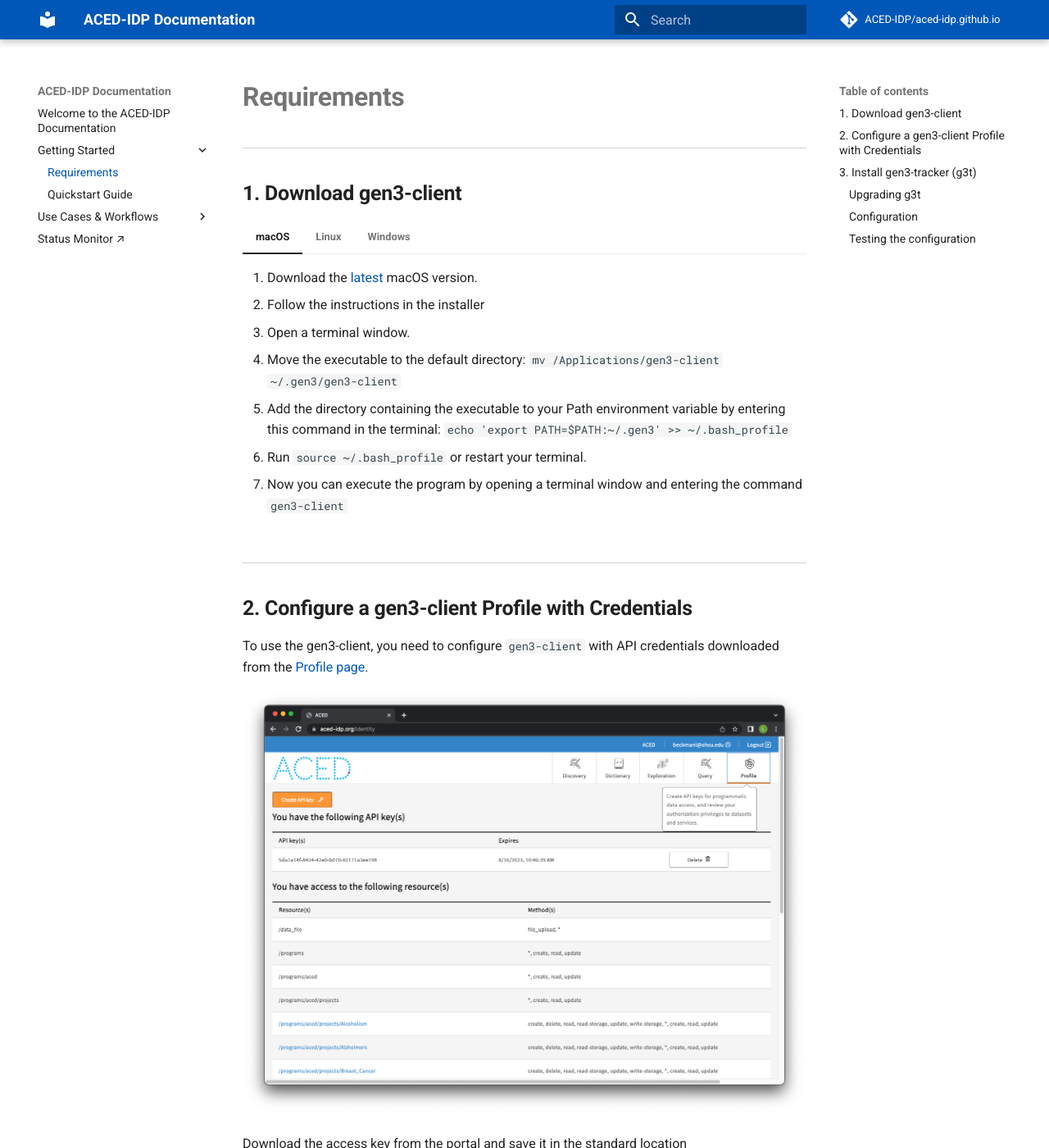
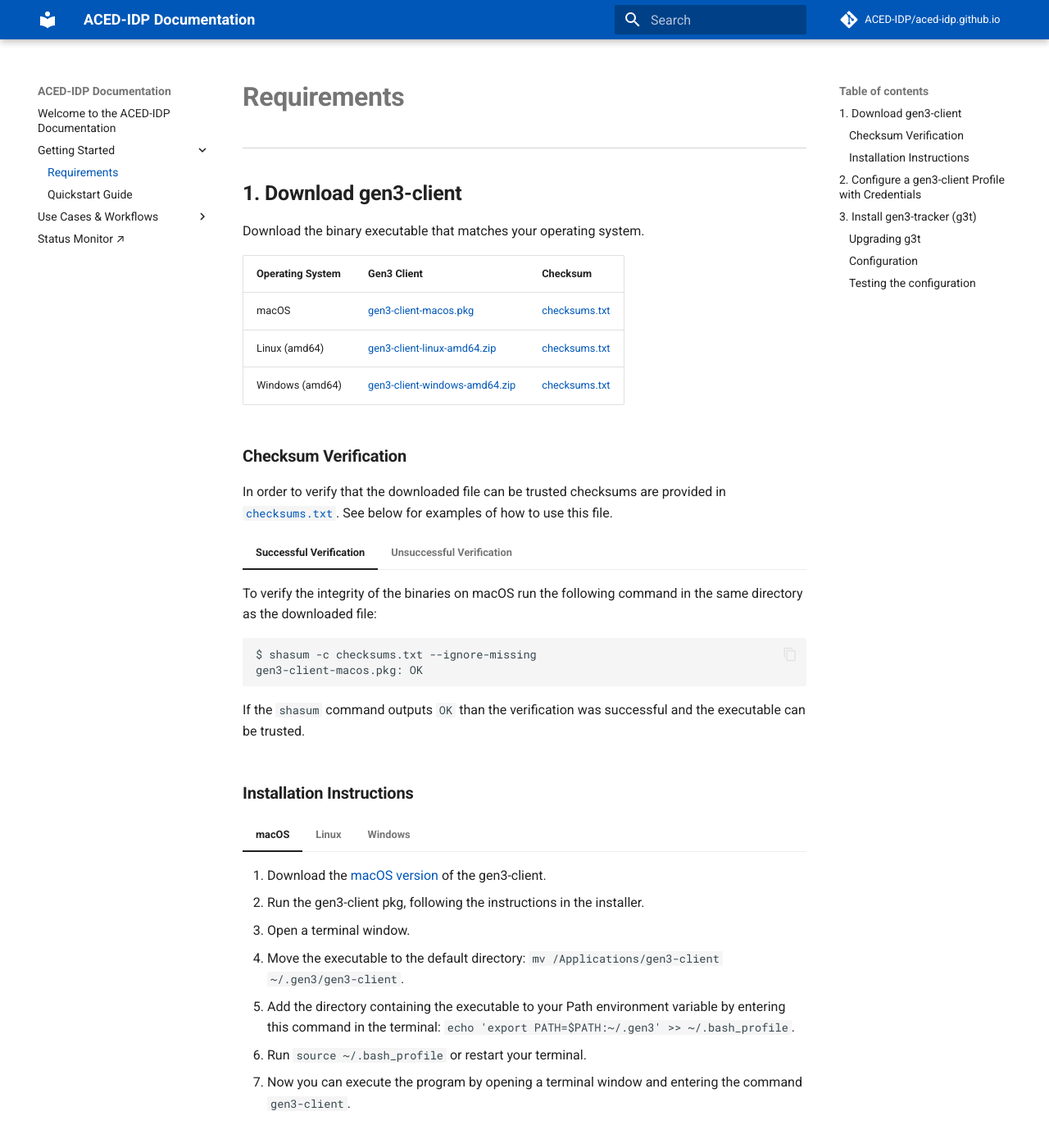
Before and after one commit to ACED-IDP/aced-idp.github.io, an MkDocs documentation site: the page built from docs/requirements.md, in a window 1280 px wide and 1400 px high. Shown: the whole window at 82% size. Built offline with MkDocs 1.6.1 and Material for MkDocs 9.7.7, drawn with Linux system fonts in a browser that asks for light colours; comment, search, counter and statistics services are not loaded.

Commit message:
REVERT: point to our gen3 data client binaries for now

````diff
--- a/docs/requirements.md
+++ b/docs/requirements.md
@@ -6,35 +6,78 @@
 
 ## 1. Download gen3-client
 
+Download the binary executable that matches your operating system.
+
+| Operating System | Gen3 Client                              | Checksum                   |
+|------------------|------------------------------------------|----------------------------|
+| macOS            | [gen3-client-macos.pkg][macos]           | [checksums.txt][checksums] |
+| Linux (amd64)    | [gen3-client-linux-amd64.zip][linux]     | [checksums.txt][checksums] |
+| Windows (amd64)  | [gen3-client-windows-amd64.zip][windows] | [checksums.txt][checksums] |
+
+
+[macos]: https://github.com/ACED-IDP/cdis-data-client/releases/latest/download/gen3-client-macos.pkg
+[linux]: https://github.com/ACED-IDP/cdis-data-client/releases/latest/download/gen3-client-linux-amd64.zip
+[windows]: https://github.com/ACED-IDP/cdis-data-client/releases/latest/download/gen3-client-windows-amd64.zip
+[checksums]: https://github.com/ACED-IDP/cdis-data-client/releases/latest/download/checksums.txt
+
+### Checksum Verification
+
+In order to verify that the downloaded file can be trusted checksums are provided in [`checksums.txt`][checksums]. See below for examples of how to use this file.
+
+=== "Successful Verification"
+    To verify the integrity of the binaries on macOS run the following command in the same directory as the downloaded file:
+
+    ```sh
+    $ shasum -c checksums.txt --ignore-missing
+    gen3-client-macos.pkg: OK
+    ```
+
+    If the `shasum` command outputs `OK` than the verification was successful and the executable can be trusted.
+
+=== "Unsuccessful Verification"
+
+    Alternatively if the command outputs `FAILED` than the checksum did not match and the binary should not be run.
+
+    ```sh
+    $ shasum -c checksums.txt --ignore-missing
+    shasum: WARNING: 1 computed checksum did NOT match
+    shasum: checksums.txt: no file was verified
+    ```
+
+    In such a case please reach out to the ACED development team for assistance.
+
+### Installation Instructions
+
+
 === "macOS"
-    1. Download the [latest](https://github.com/uc-cdis/cdis-data-client/releases) macOS version.
-    2. Follow the instructions in the installer
+    1. Download the [macOS version](https://github.com/ACED-IDP/cdis-data-client/releases/latest/download/gen3-client-macos.pkg) of the gen3-client.
+    2. Run the gen3-client pkg, following the instructions in the installer.
     3. Open a terminal window.
-    4. Move the executable to the default directory: `mv /Applications/gen3-client ~/.gen3/gen3-client`
-    5. Add the directory containing the executable to your Path environment variable by entering this command in the terminal: `echo 'export PATH=$PATH:~/.gen3' >> ~/.bash_profile`
+    4. Move the executable to the default directory: `mv /Applications/gen3-client ~/.gen3/gen3-client`.
+    5. Add the directory containing the executable to your Path environment variable by entering this command in the terminal: `echo 'export PATH=$PATH:~/.gen3' >> ~/.bash_profile`.
     6. Run `source ~/.bash_profile` or restart your terminal.
-    7. Now you can execute the program by opening a terminal window and entering the command `gen3-client`
+    7.  Now you can execute the program by opening a terminal window and entering the command `gen3-client`.
 
 
 === "Linux"
-    1. Download the [latest](https://github.com/uc-cdis/cdis-data-client/releases) Linux version of the gen3-client.
+    1. Download the [Linux version](https://github.com/ACED-IDP/cdis-data-client/releases/latest/download/gen3-client-linux-amd64.zip) of the gen3-client.
     2. Unzip the archive.
-    3. Add the unzipped executable to a directory, for example: `~/.gen3/gen3-client`
+    3. Add the unzipped executable to a directory, for example: `~/.gen3/gen3-client`.
     4. Open a terminal window.
-    5. Add the directory containing the executable to your Path environment variable by entering this command in the terminal: `echo 'export PATH=$PATH:~/.gen3' >> ~/.bash_profile`
+    5. Add the directory containing the executable to your Path environment variable by entering this command in the terminal: `echo 'export PATH=$PATH:~/.gen3' >> ~/.bash_profile`.
     6. Run `source ~/.bash_profile` or restart your terminal.
-    7. Now you can execute the program by opening a terminal window and entering the command `gen3-client`
+    7. Now you can execute the program by opening a terminal window and entering the command `gen3-client`.
 
 === "Windows"
-    1. Download the [latest](https://github.com/uc-cdis/cdis-data-client/releases) Windows version of the gen3-client.
+    1. Download the [Windows version](https://github.com/ACED-IDP/cdis-data-client/releases/latest/download/gen3-client-windows-amd64.zip) of the gen3-client.
     2. Unzip the archive.
-    3. Add the unzipped executable to a directory, for example: `C:\Program Files\gen3-client\gen3-client.exe`
+    3. Add the unzipped executable to a directory, for example: `C:\Program Files\gen3-client\gen3-client.exe`.
     4. Open the Start Menu and type "edit environment variables".
     5. Open the option "Edit the system environment variables".
     6. In the "System Properties" window that opens up, on the "Advanced" tab, click on the "Environment Variables" button.
     7. In the box labeled "System Variables", find the "Path" variable and click "Edit".
-    8. In the window that pops up, click "New".
-    9. Type in the full directory path of the executable file, for example: `C:\Program Files\gen3-client`
+    8.  In the window that pops up, click "New".
+    9.  Type in the full directory path of the executable file, for example: `C:\Program Files\gen3-client`.
     10. Click "Ok" on all the open windows and restart the command prompt if it is already open by entering cmd into the start menu and hitting enter.
 
 ## 2. Configure a gen3-client Profile with Credentials
````
